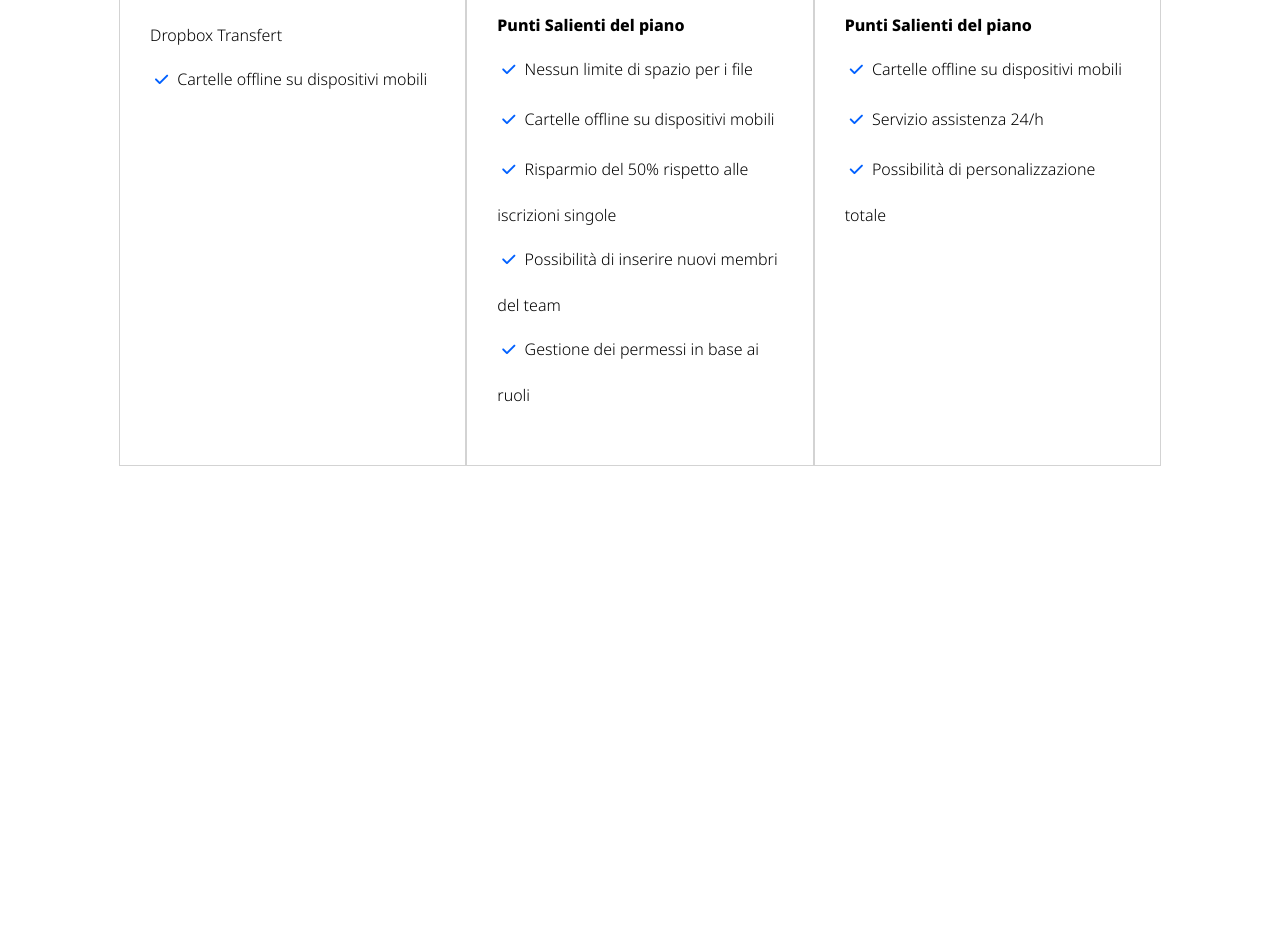
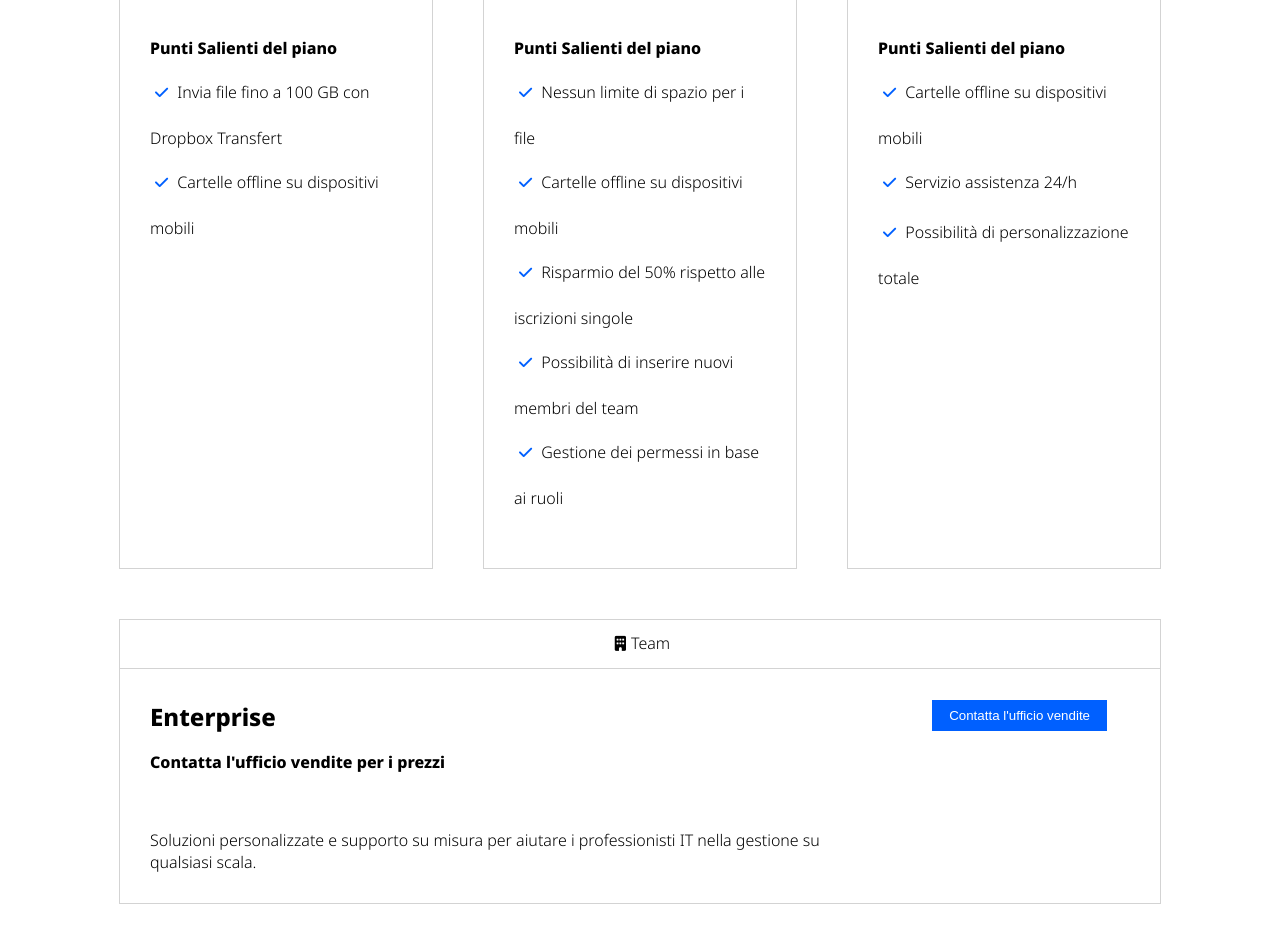
Before and after one commit to SaraG94/htmlcss-dropbox, a plain HTML site: page index.html in a window 1280 px wide. Shown: the part 1573-2516 px from the top of the page. Before the commit the page ends 2039 px from the top, so only its background shows below. Drawn offline with Linux system fonts and the light colour scheme.

Commit message:
FEAT hr-card +style

```diff
--- a/css/style.css
+++ b/css/style.css
@@ -115,11 +115,17 @@ h3.title-sub{
     padding-right: 50px;
 }
 
-.col-sub{
+.col.sub{
    flex-basis: calc(100% / 3);
-   border: 1px solid lightgray;
 }
 
+.row.cardsub{
+    gap: 50px;
+}
+
+.sub{
+    border: 1px solid lightgray;
+}
 /***card abbonamenti***/
 p.user{
     text-align: center;
@@ -134,6 +140,14 @@ p.user{
     padding: 25px 0;
 }
 
+li.type-sub>h3{
+    font-size: 18px;
+}
+
+li.time{
+    font-size: 15px;
+}
+
 p.buy{
     padding: 35px 0;
 }
@@ -141,6 +155,7 @@ p.buy{
 p.user{
     border-bottom: 1px solid lightgray;
     margin-bottom: 1px;
+    line-height: 38px;
 }
 
 .type-cardsub{
@@ -232,3 +247,26 @@ p.user::before{
     padding: 5px;
     font-size: 15px;
 }
+
+/**info-aziende**/
+
+.col.contact-office{
+    flex-basis: calc(100% / 4 *3);
+    padding: 30px;
+}
+
+.col.sales{
+    flex-basis: calc(100% / 4);
+    padding: 30px;
+}
+.row.info-aziende{
+    gap: 10px;
+}
+
+.hr-card.sub{
+    margin: 50px 0;
+}
+
+.col.contact-office>h4{
+    padding: 18px 0 56px;
+}
--- a/index.html
+++ b/index.html
@@ -90,7 +90,7 @@
 
                 </div>
                 <div class="row cardsub">
-                    <div class="col-sub">
+                    <div class="col sub">
                         <p class="user">Singolo</p>
                         <ul class="type-cardsub">
                             <li class="type-sub"><h3>Professional</h3></li>
@@ -120,7 +120,7 @@
                             </ul>
                         </ul>
                     </div>
-                    <div class="col-sub">
+                    <div class="col sub">
                         <p class="user team">Team</p>
                         <ul class="type-cardsub">
                             <li class="type-sub"><h3>Advanced</h3></li>
@@ -159,7 +159,7 @@
                             </ul>
                         </ul>
                     </div>
-                   <div class="col-sub">
+                   <div class="col sub">
                         <p class="user azienda">Azienda</p>
                         <ul class="type-cardsub">
                             <li class="type-sub"><h3>Enterprise</h3></li>
@@ -193,6 +193,23 @@
                         </ul>
                     </div>
                 </div>
+
+                <div class="hr-card sub">
+                    <p class="user azienda">Team</p>
+                    <div class="row info-aziende">
+                        <div class="col contact-office">
+                            <h2>Enterprise</h2>
+                            <h4>Contatta l'ufficio vendite per i prezzi</h4>
+                            <p>
+                                Soluzioni personalizzate e supporto su misura per aiutare i professionisti IT nella gestione su qualsiasi scala.
+                            </p>
+                        </div>
+                        <div class="col sales">
+                            <button class="blu">Contatta l'ufficio vendite</button>
+                        </div>
+
+                    </div>
+                </div>
             </div>
         </section>
     </main>
```
